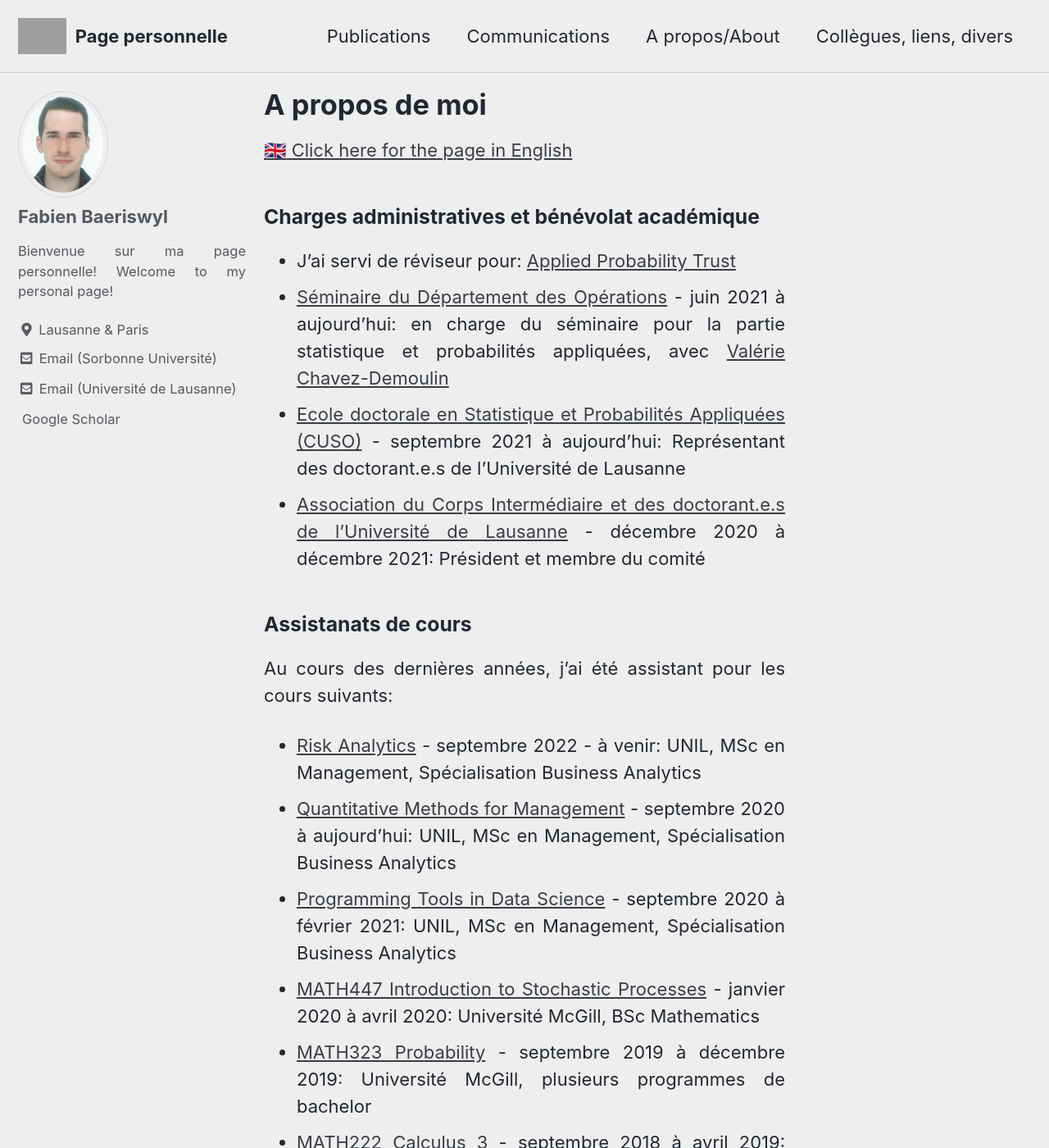
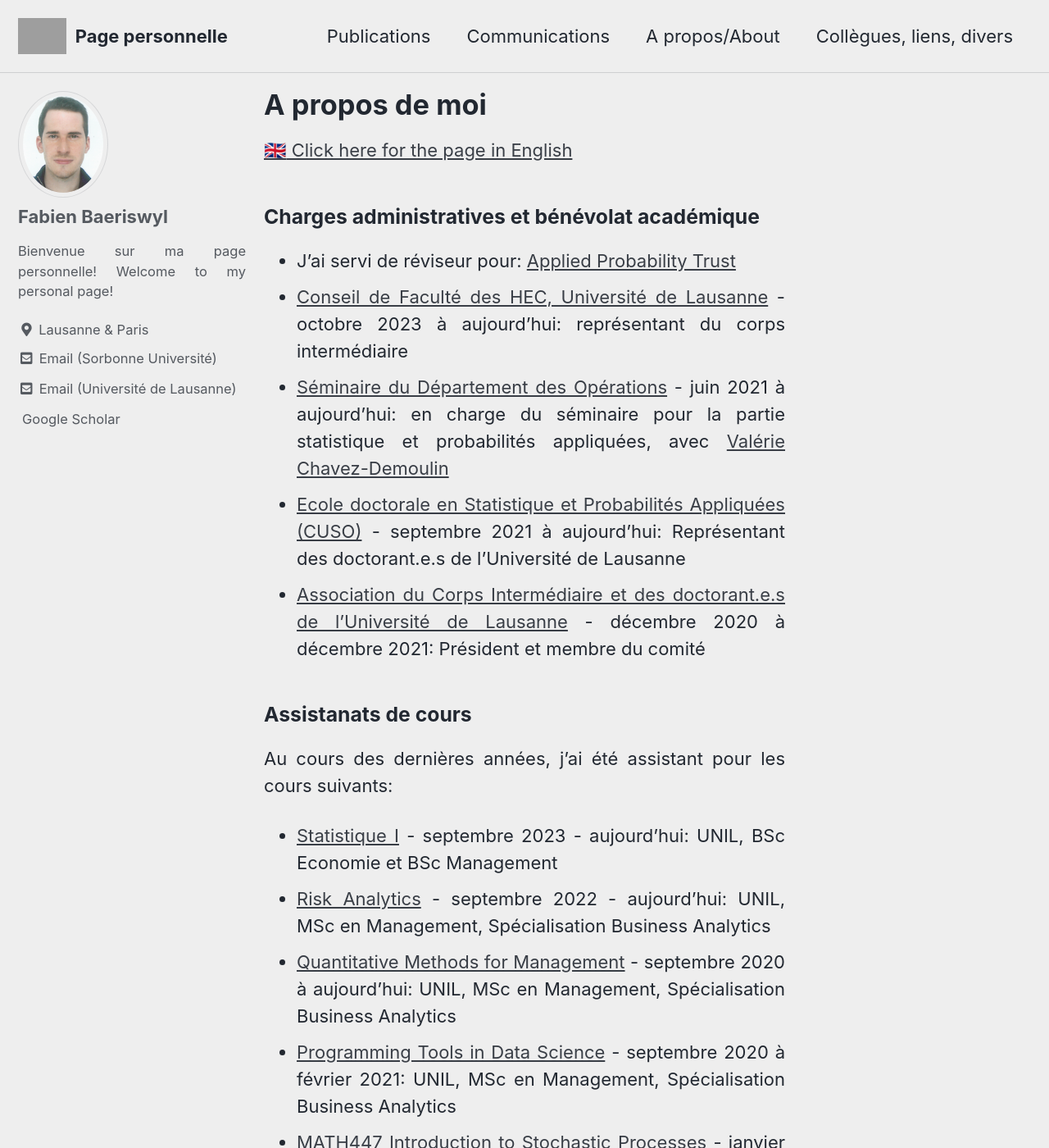
Before and after one commit to hplaninic/hrvoje.planinic.github.io, a Jekyll site: the page built from _pages/apropos.md, in a window 1280 px wide and 1400 px high. Shown: the whole window at 82% size. Built offline with Jekyll 4.4.1, drawn with Linux system fonts in a browser that asks for light colours; cached includes are drawn as plain includes; emoji names are drawn with the system emoji font; a style sheet for code colours, icons or effects is not loaded; grey boxes are pictures that could not be loaded.

Commit message:
Update apropos.md

```diff
--- a/_pages/apropos.md
+++ b/_pages/apropos.md
@@ -11,15 +11,18 @@ author_profile: true
 ### Charges administratives et bénévolat académique
 
 - J'ai servi de réviseur pour: [Applied Probability Trust](https://www.cambridge.org/core/societies/applied-probability-trust)
-- [Séminaire du Département des Opérations](https://do-seminar-unil.github.io) - juin 2021 à aujourd'hui: en charge du séminaire pour la partie statistique et probabilités appliquées, avec [Valérie Chavez-Demoulin](www.unil.ch/unisciences/valeriechavez)
+- [Conseil de Faculté des HEC, Université de Lausanne](https://www.unil.ch/hec/fr/home/contact/conseil-de-faculte.html) - octobre 2023 à aujourd'hui: représentant du corps intermédiaire
+- [Séminaire du Département des Opérations](https://do-seminar-unil.github.io) - juin 2021 à aujourd'hui: en charge du séminaire pour la partie statistique et probabilités appliquées, avec [Valérie Chavez-Demoulin](https://applicationspub.unil.ch/interpub/noauth/php/Un/UnPers.php?PerNum=1081431&LanCode=8)
 - [Ecole doctorale en Statistique et Probabilités Appliquées (CUSO)](https://statistique.cuso.ch/accueil) - septembre 2021 à aujourd'hui: Représentant des doctorant.e.s de l'Université de Lausanne
 - [Association du Corps Intermédiaire et des doctorant.e.s de l'Université de Lausanne](https://wp.unil.ch/acidul/) - décembre 2020 à décembre 2021: Président et membre du comité
+
 
 ### Assistanats de cours
 
 Au cours des dernières années, j'ai été assistant pour les cours suivants:
 
-- [Risk Analytics](https://hecnet.unil.ch/hec/syllabus/descriptif/2549) - septembre 2022 - à venir: UNIL, MSc en Management, Spécialisation Business Analytics
+- [Statistique I](https://applicationspub.unil.ch/interpub/noauth/php/Ud/ficheCours.php?v_enstyid=90314&v_ueid=173&v_etapeid1=35270&v_langue=fr&v_isinterne=) - septembre 2023 - aujourd'hui: UNIL, BSc Economie et BSc Management
+- [Risk Analytics](https://hecnet.unil.ch/hec/syllabus/descriptif/2549) - septembre 2022 - aujourd'hui: UNIL, MSc en Management, Spécialisation Business Analytics
 - [Quantitative Methods for Management](https://hecnet.unil.ch/hec/syllabus/descriptif/2220) - septembre 2020 à aujourd'hui: UNIL, MSc en Management, Spécialisation Business Analytics
 - [Programming Tools in Data Science](https://hecnet.unil.ch/hec/syllabus/descriptif/2363?dyn_lang=fr) - septembre 2020 à février 2021: UNIL, MSc en Management, Spécialisation Business Analytics
 - [MATH447 Introduction to Stochastic Processes](https://www.mcgill.ca/study/2021-2022/courses/math-447) - janvier 2020 à avril 2020: Université McGill, BSc Mathematics
```
